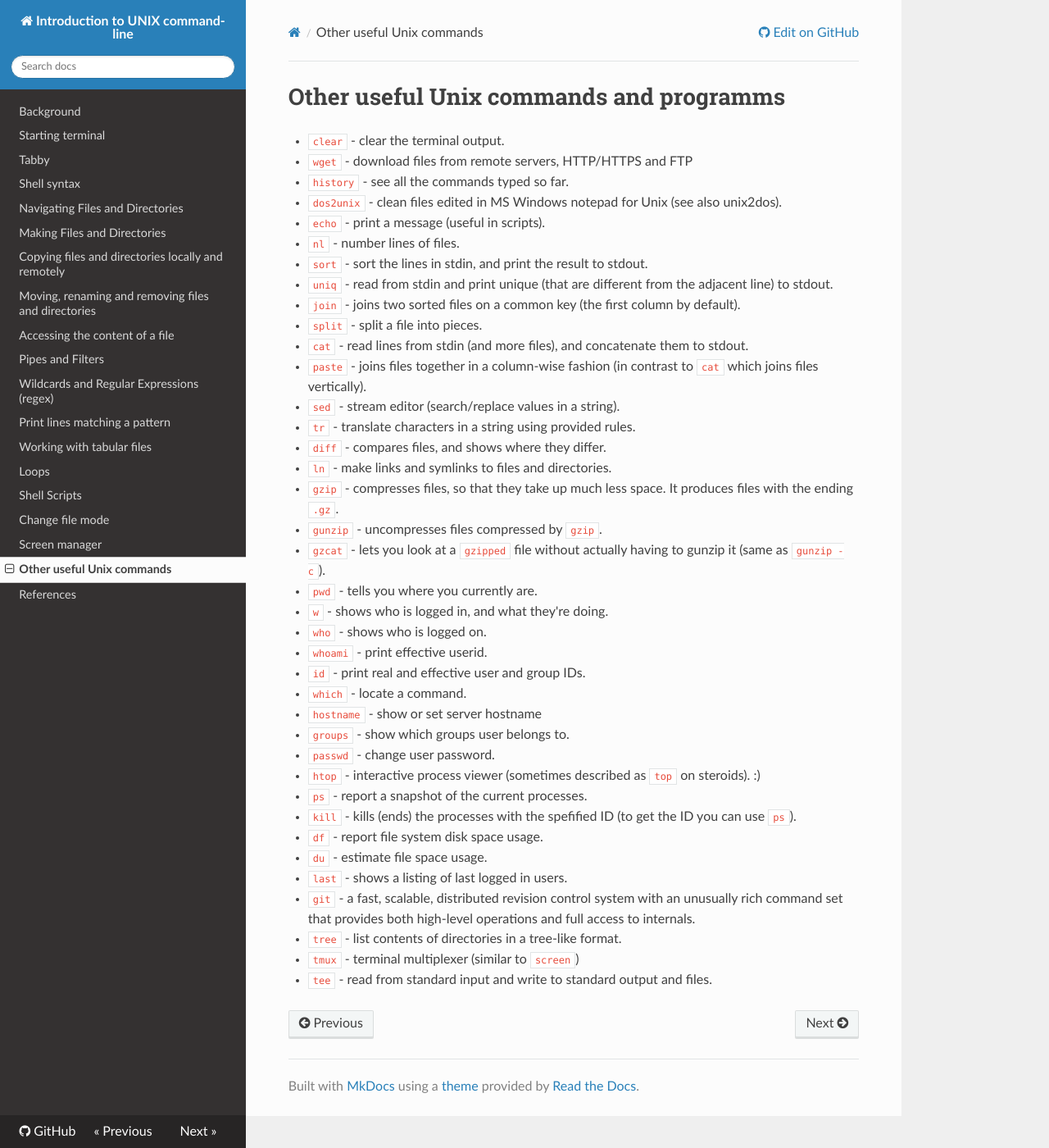
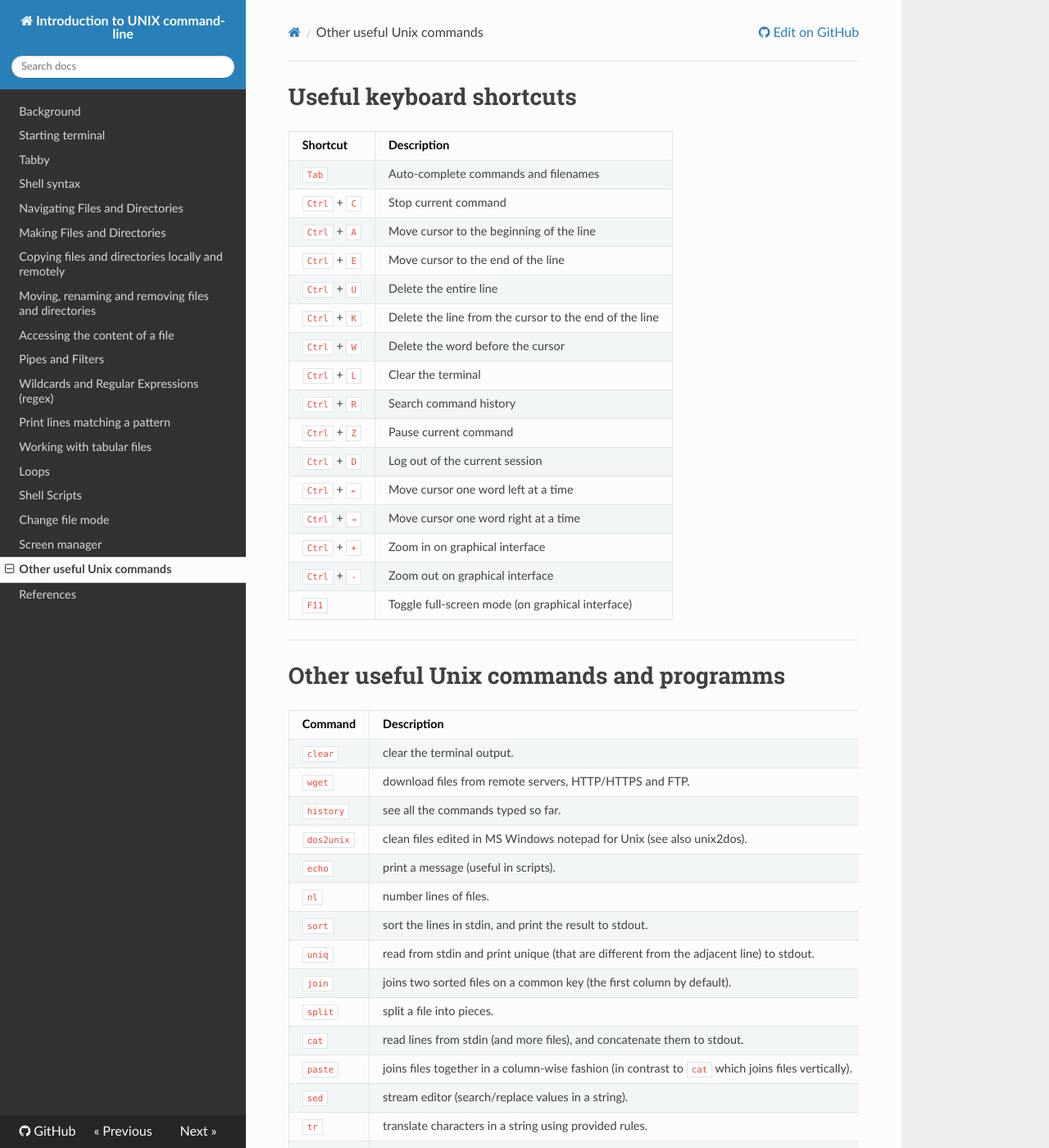
Before and after one commit to bajicv/unix_intro, an MkDocs documentation site: the page built from docs/18_extra.md, in a window 1280 px wide and 1400 px high. Shown: the whole window at 82% size. Built offline with MkDocs 1.6.1, drawn with Linux system fonts in a browser that asks for light colours; nearby versions of some CDN libraries; some of the changed text lies outside the part shown.

Commit message:
adding in 18

```diff
--- a/docs/18_extra.md
+++ b/docs/18_extra.md
@@ -1,40 +1,74 @@
+# Useful keyboard shortcuts
+
+
+| Shortcut     | Description                                            |
+|:-------------|:-------------------------------------------------------|
+| `Tab`        | Auto-complete commands and filenames                   |
+| `Ctrl` + `C` | Stop current command                                   |
+| `Ctrl` + `A` | Move cursor to the beginning of the line               |
+| `Ctrl` + `E` | Move cursor to the end of the line                     |
+| `Ctrl` + `U` | Delete the entire line                                 |
+| `Ctrl` + `K` | Delete the line from the cursor to the end of the line |
+| `Ctrl` + `W` | Delete the word before the cursor                      |
+| `Ctrl` + `L` | Clear the terminal                                     |
+| `Ctrl` + `R` | Search command history                                 |
+| `Ctrl` + `Z` | Pause current command                                  |
+| `Ctrl` + `D` | Log out of the current session                         |
+| `Ctrl` + `←` | Move cursor one word left at a time                    |
+| `Ctrl` + `→` | Move cursor one word right at a time                   |
+| `Ctrl` + `+` | Zoom in on graphical interface                         |
+| `Ctrl` + `-` | Zoom out on graphical interface                        |
+| `F11`        | Toggle full-screen mode (on graphical interface)       |
+
+------------------------------------------------------------------------
+
 # Other useful Unix commands and programms
 
--   `clear` - clear the terminal output.
--   `wget` - download files from remote servers, HTTP/HTTPS and FTP
--   `history` - see all the commands typed so far.
--   `dos2unix` - clean files edited in MS Windows notepad for Unix (see also unix2dos).
--   `echo` - print a message (useful in scripts).
--   `nl` - number lines of files.
--   `sort` - sort the lines in stdin, and print the result to stdout.
--   `uniq` - read from stdin and print unique (that are different from the adjacent line) to stdout.
--   `join` - joins two sorted files on a common key (the first column by default).
--   `split` - split a file into pieces.
--   `cat` - read lines from stdin (and more files), and concatenate them to stdout.
--   `paste` - joins files together in a column-wise fashion (in contrast to `cat` which joins files vertically).
--   `sed` - stream editor (search/replace values in a string).
--   `tr` - translate characters in a string using provided rules.
--   `diff` - compares files, and shows where they differ.
--   `ln` - make links and symlinks to files and directories.
--   `gzip` - compresses files, so that they take up much less space. It produces files with the ending `.gz`.
--   `gunzip` - uncompresses files compressed by `gzip`.
--   `gzcat` - lets you look at a `gzipped` file without actually having to gunzip it (same as `gunzip -c`).
--   `pwd` - tells you where you currently are.
--   `w` - shows who is logged in, and what they're doing.
--   `who` - shows who is logged on.
--   `whoami` - print effective userid.
--   `id` - print real and effective user and group IDs.
--   `which` - locate a command.
--   `hostname` - show or set server hostname
--   `groups` - show which groups user belongs to.
--   `passwd` - change user password.
--   `htop` - interactive process viewer (sometimes described as `top` on steroids). :)
--   `ps` - report a snapshot of the current processes.
--   `kill` - kills (ends) the processes with the spefified ID (to get the ID you can use `ps`).
--   `df` - report file system disk space usage.
--   `du` - estimate file space usage.
--   `last` - shows a listing of last logged in users.
--   `git` - a fast, scalable, distributed revision control system with an unusually rich command set that provides both high-level operations and full access to internals.
--   `tree` - list contents of directories in a tree-like format.
--   `tmux` - terminal multiplexer (similar to `screen`)
--   `tee` - read from standard input and write to standard output and files.
+| Command      | Description                                                                                |
+|:-------------|:-------------------------------------------------------------------------------------------|
+|   `clear`    | clear the terminal output.                                                                 |
+|   `wget`     | download files from remote servers, HTTP/HTTPS and FTP.                                    |
+|   `history`  | see all the commands typed so far.                                                         |
+|   `dos2unix` | clean files edited in MS Windows notepad for Unix (see also unix2dos).                     |
+|   `echo`     | print a message (useful in scripts).                                                       |
+|   `nl`       | number lines of files.                                                                     |
+|   `sort`     | sort the lines in stdin, and print the result to stdout.                                   |
+|   `uniq`     | read from stdin and print unique (that are different from the adjacent line) to stdout.    |
+|   `join`     | joins two sorted files on a common key (the first column by default).                      |
+|   `split`    | split a file into pieces.                                                                  |
+|   `cat`      | read lines from stdin (and more files), and concatenate them to stdout.                    |
+|   `paste`    | joins files together in a column-wise fashion (in contrast to `cat` which joins files vertically). |
+|   `sed`      | stream editor (search/replace values in a string).                                         |
+|   `tr`       | translate characters in a string using provided rules.                                     |
+|   `diff`     | compares files, and shows where they differ.                                               |
+|   `cmp`      | compare two files byte by byte.                                                            |
+|   `ln`       | make links and symlinks to files and directories.                                          |
+|   `zip`      | package and compress (archive) files.                                                      |
+|   `unzip`    | list, test and extract compressed files in a ZIP archive.                                  |
+|   `gzip`     | compresses files, so that they take up much less space. It produces files with the ending `.gz`. |
+|   `gunzip`   | uncompresses files compressed by `gzip`.                                                   |
+|   `gzcat`    | lets you look at a `gzipped` file without actually having to gunzip it (same as `gunzip -c`).    |
+|   `pwd`      | tells you where you currently are.                                                         |
+|   `w`        | shows who is logged in, and what they're doing.                                            |
+|   `who`      | shows who is logged on.                                                                    |
+|   `whoami`   | print effective userid.                                                                    |
+|   `id`       | print real and effective user and group IDs.                                               |
+|   `which`    | locate a command.                                                                          |
+|   `whereis`  | locate the binary, source, and manual page files for a command.                            |
+|   `hostname` | show or set server hostname.                                                               |
+|   `groups`   | show which groups user belongs to.                                                         |
+|   `passwd`   | change user password.                                                                      |
+|   `chown`    | change file owner and group.                                                               |
+|   `htop`     | interactive process viewer (sometimes described as `top` on steroids).                     |
+|   `ps`       | report a snapshot of the current processes.                                                |
+|   `kill`     | kills (ends) the processes with the spefified ID (to get the ID you can use `ps`).         |
+|   `df`       | report file system disk space usage.                                                       |
+|   `du`       | estimate file space usage.                                                                 |
+|   `free`     | display amount of free and used memory in the system.                                      |
+|   `last`     | shows a listing of last logged in users.                                                   |
+|   `git`      | a fast, scalable, distributed revision control system with an unusually rich command set that provides both high-level operations and full access to internals. |
+|   `tree`     | list contents of directories in a tree-like format.                                        |
+|   `tmux`     | terminal multiplexer (similar to `screen`).                                                |
+|   `tee`      | read from standard input and write to standard output and files.                           |
+
+------------------------------------------------------------------------
```
